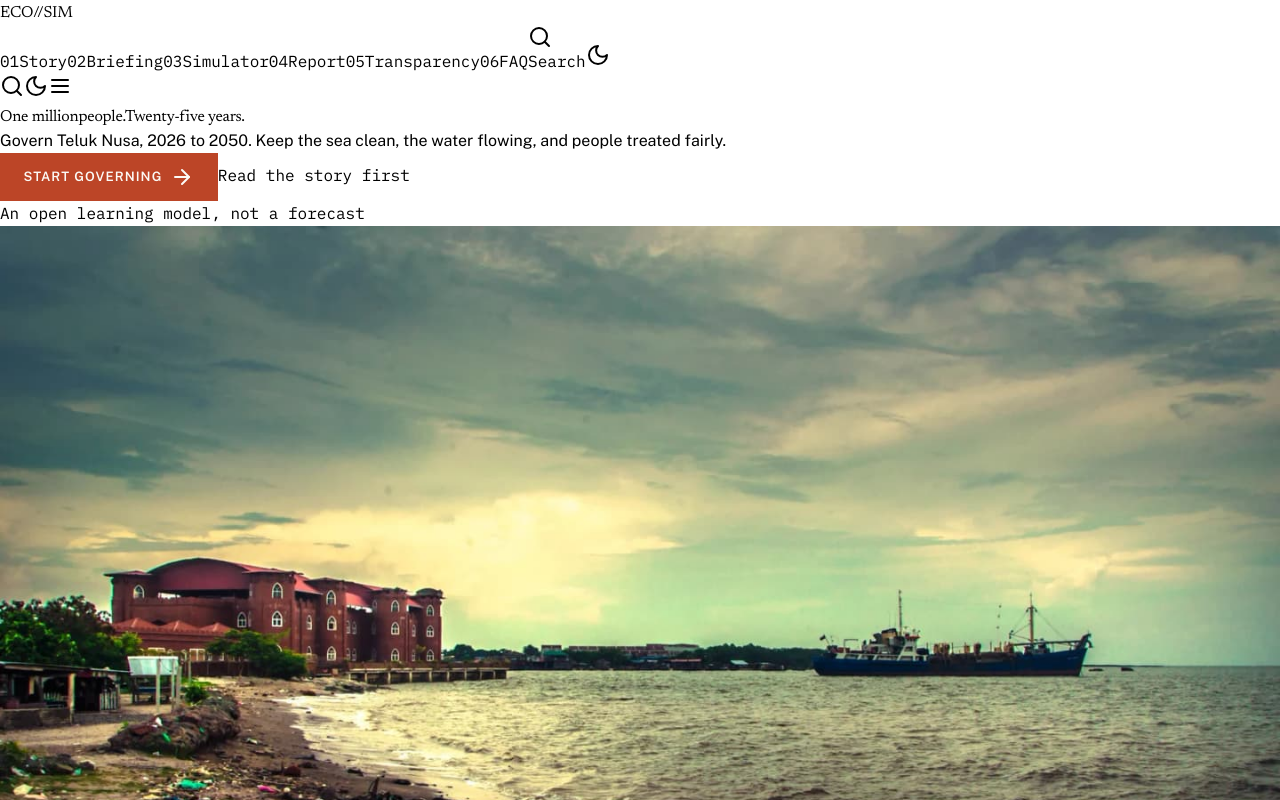
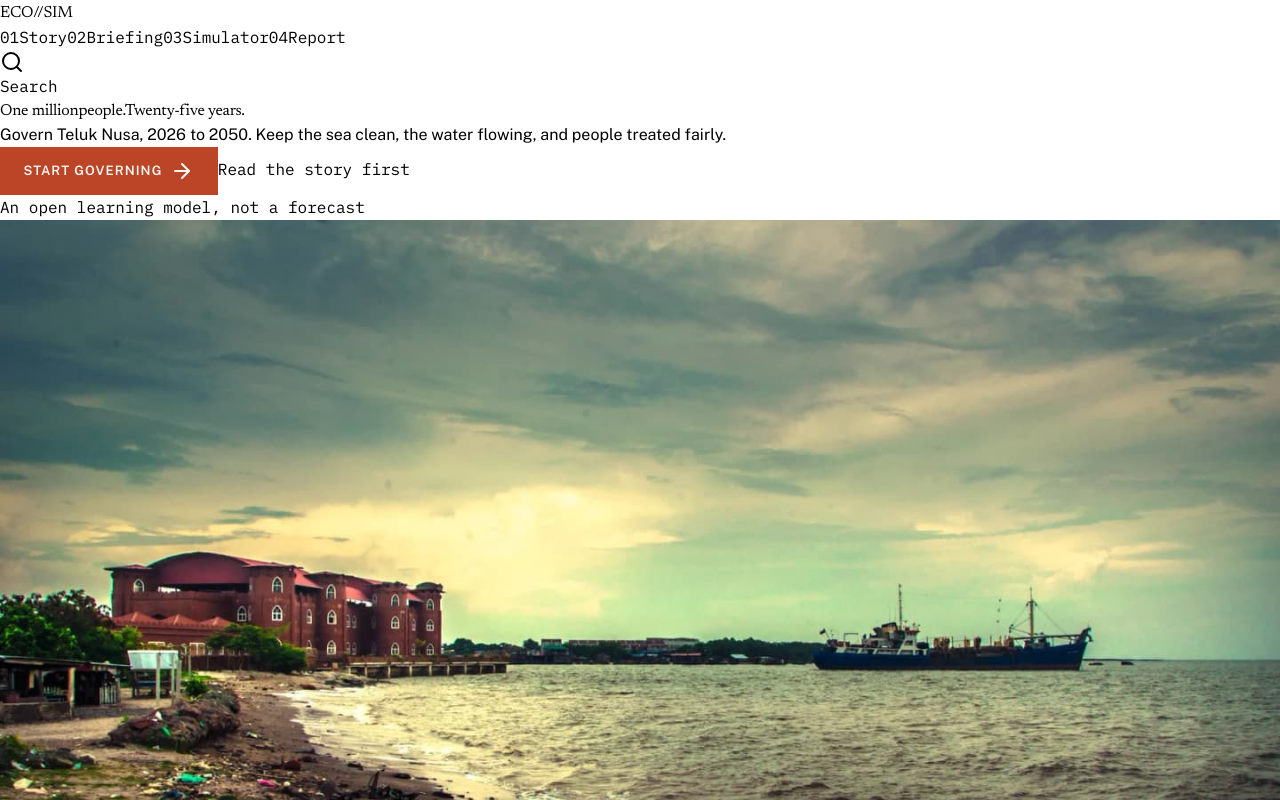
Before and after one commit to Tan-Le-En/Eco-Sim, a React (Vite) app in the folder client/: page / in a window 1280 px wide. Shown: the top 800 px of the page. Built offline with nearby package versions, Linux system fonts and the light colour scheme.

Commit message:
Home header: keep flow nav (Story, Briefing, Simulator, Report), remove Transparency/FAQ/theme toggle

```diff
--- a/client/src/components/SiteHeader.tsx
+++ b/client/src/components/SiteHeader.tsx
@@ -29,9 +29,11 @@ export const NAV: { href: string; label: string; tier: "flow" | "ref" }[] = [
 export default function SiteHeader({
   backHref,
   bare,
+  minimal,
 }: {
   backHref?: string;
   bare?: boolean;
+  minimal?: boolean;
 }) {
   const [location] = useLocation();
   const { theme, toggleTheme } = useTheme();
@@ -68,6 +70,54 @@ export default function SiteHeader({
   // Cmd/Ctrl+K listener can't interrupt reel keyboard controls.
   const showSearch = !bare;
   const dark = theme === "dark";
+
+  // Minimal mode: logo + flow nav + search (for Home page)
+  if (minimal) {
+    return (
+      <header
+        className="sticky top-0 z-50 border-b border-border"
+        data-no-print="true"
+      >
+        <div className="flex items-center justify-between h-16 px-6 sm:px-10 lg:px-14">
+          <Link
+            href="/"
+            className="font-display italic font-semibold text-xl tracking-tight whitespace-nowrap"
+          >
+            ECO<span className="text-vermilion">//</span>SIM
+          </Link>
+          <nav className="hidden md:flex items-center gap-1" aria-label="Primary">
+            {NAV.filter(n => n.tier === "flow").map((n, i) => (
+              <Link
+                key={n.href}
+                href={n.href}
+                className="btn-press inline-flex items-center gap-1.5 font-data text-[11px] tracking-[0.14em] uppercase px-3 py-2 transition-colors border border-transparent text-foreground hover:border-border hover:bg-secondary/60"
+              >
+                <span className="text-muted-foreground/80">
+                  {String(i + 1).padStart(2, "0")}
+                </span>
+                {n.label}
+              </Link>
+            ))}
+          </nav>
+          {showSearch && (
+            <button
+              onClick={() => setSearchOpen(true)}
+              className="btn-press inline-flex items-center gap-1.5 font-data text-[11px] tracking-[0.14em] uppercase text-foreground border border-transparent hover:border-border px-3 py-2 transition-colors"
+              aria-label="Search the field study"
+              title="Search (Cmd/Ctrl+K)"
+            >
+              <Search className="w-3.5 h-3.5" />
+              <span className="hidden xl:inline">Search</span>
+            </button>
+          )}
+        </div>
+
+        {showSearch && (
+          <SiteSearch open={searchOpen} onOpenChange={setSearchOpen} />
+        )}
+      </header>
+    );
+  }
 
   return (
     <header
--- a/client/src/pages/Home.tsx
+++ b/client/src/pages/Home.tsx
@@ -162,7 +162,7 @@ export default function Home() {
           >
             {/* Left: typographic hero, offset */}
             <div className="relative flex flex-col justify-between px-4 sm:px-6 lg:px-10 py-4 lg:py-6">
-              <SiteHeader />
+              <SiteHeader minimal />
 
               <motion.div
                 initial={{ opacity: 0, y: 14 }}
```
